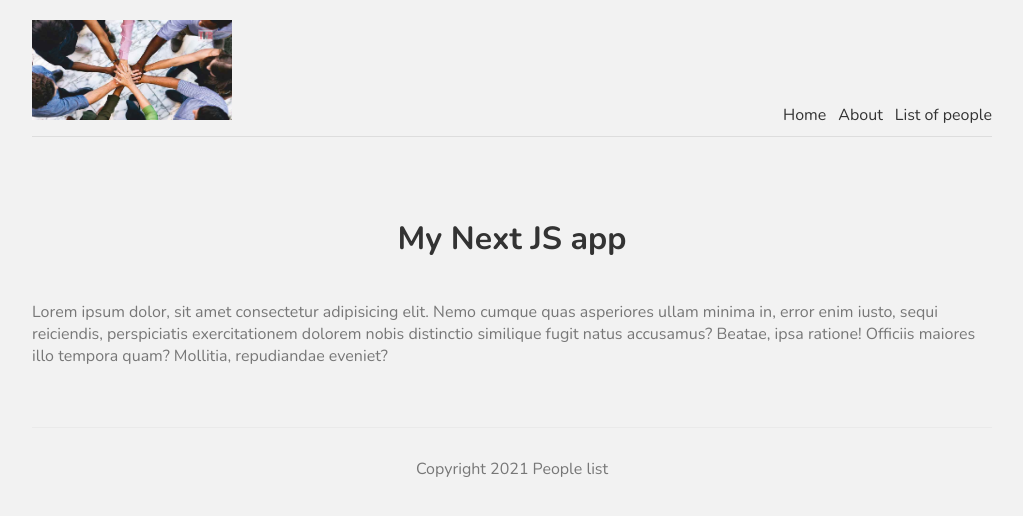
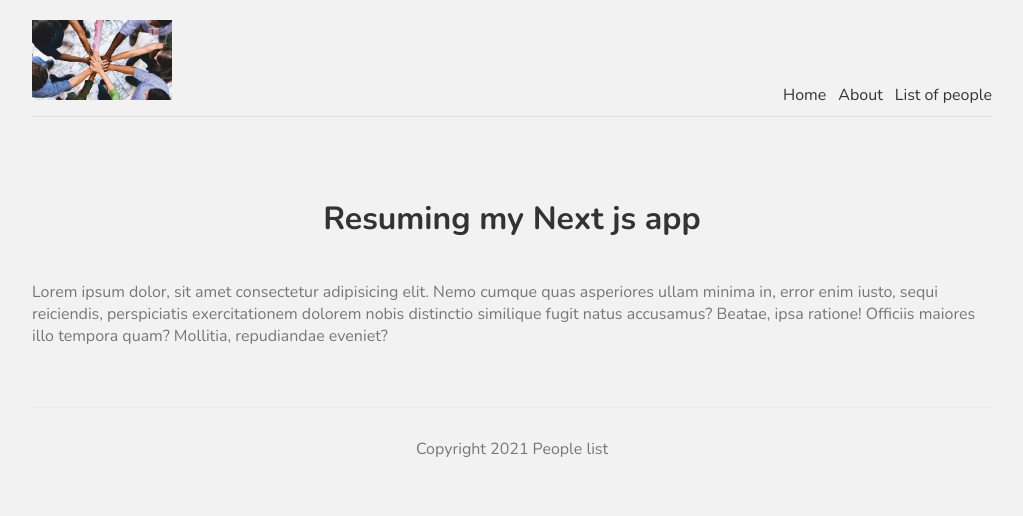
Before and after one commit to javigdeveloper/nextjs-test, a Next.js app: page / in a window 1280 px wide. Shown: the top 516 px of the page, without its empty margins (128-1151 px from the left). Built offline with nearby package versions, Linux system fonts and the light colour scheme.

Commit message:
resuming tests on my app

```diff
--- a/components/Navbar.js
+++ b/components/Navbar.js
@@ -5,7 +5,7 @@ const Navbar = () => {
   return (
     <nav>
       <div className="logo">
-        <Image src="/people.jpg" width={200} height={100} />
+        <Image src="/people.jpg" width={140} height={80} />
       </div>
       <Link href="/">
         <a>Home</a>
--- a/pages/index.js
+++ b/pages/index.js
@@ -9,13 +9,11 @@ export default function Home() {
         <meta name="keywords" content="people" />
       </Head>
       <div>
-        <h1 className={styles.title}>My Next JS app</h1>
+        <h1 className={styles.title}>Resuming my Next js app</h1>
         <p className={styles.text}>
-          Lorem ipsum dolor, sit amet consectetur adipisicing elit. Nemo cumque
-          quas asperiores ullam minima in, error enim iusto, sequi reiciendis,
-          perspiciatis exercitationem dolorem nobis distinctio similique fugit
-          natus accusamus? Beatae, ipsa ratione! Officiis maiores illo tempora
-          quam? Mollitia, repudiandae eveniet?
+          Lorem ipsum dolor, sit amet consectetur adipisicing elit. Nemo cumque quas asperiores ullam minima in, error enim iusto, sequi reiciendis,
+          perspiciatis exercitationem dolorem nobis distinctio similique fugit natus accusamus? Beatae, ipsa ratione! Officiis maiores illo tempora quam?
+          Mollitia, repudiandae eveniet?
         </p>
       </div>
     </>
```
